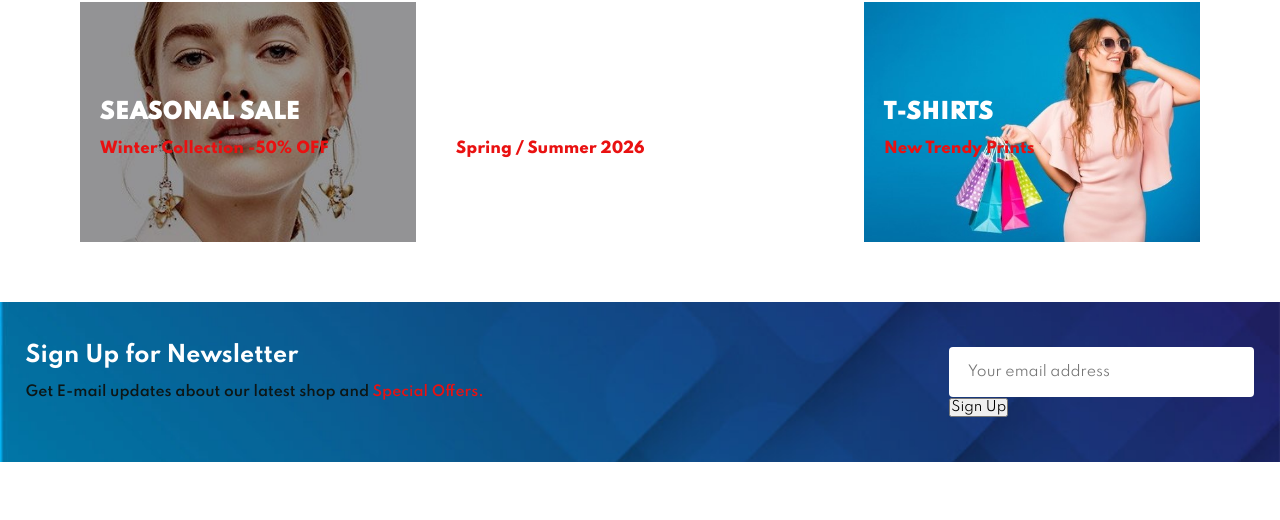
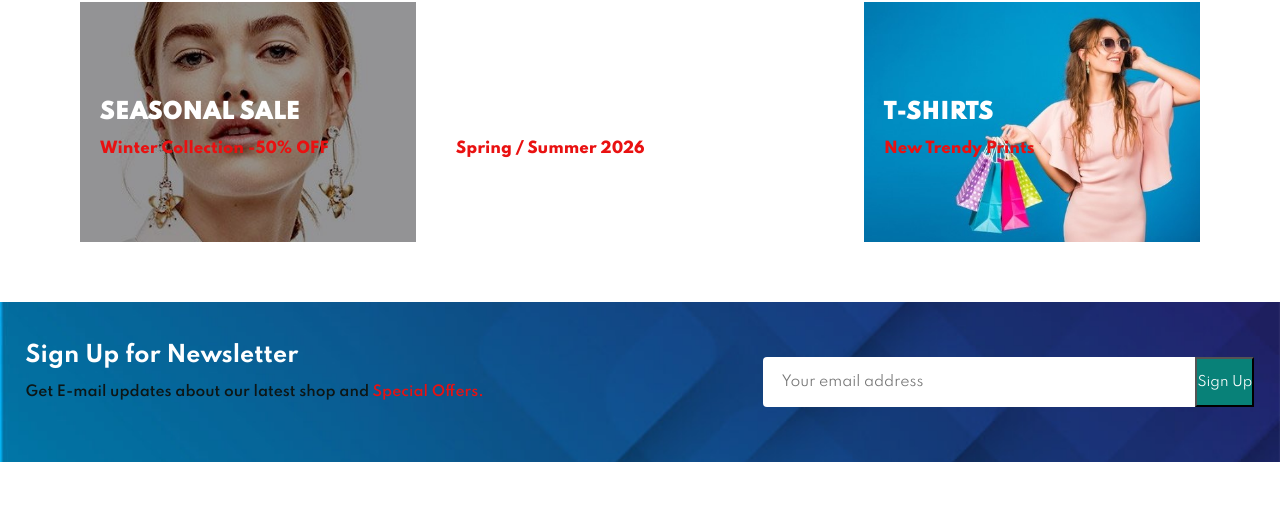
Before and after one commit to ameaymore80-cpu/ecommerce-website, a plain HTML site: page project/index .html in a window 1280 px wide. Shown: the part 4285-4805 px from the top of the page. Drawn offline with Linux system fonts and the light colour scheme; a script that the page names is missing.

Commit message:
Update style.css

```diff
--- a/project/style.css
+++ b/project/style.css
@@ -442,6 +442,11 @@
     color: #e91111;
 }
 
+#newsletter .form{
+    display: flex;
+    width: 40%;
+}
+
 #newsletter input{
     height: 3.125rem;
     padding: 0 1.25em;
@@ -450,4 +455,14 @@
     border: 1px solid transparent;
     border-radius: 4px;
     outline: none;
+    border-top-right-radius: 0;
+    border-bottom-right-radius: 0;
 }
+
+#newsletter button{
+    background-color: #088178;
+    color: #fff;
+    white-space: nowrap;
+    border-top-left-radius: 0;
+    border-bottom-left-radius: 0;
+}
```
